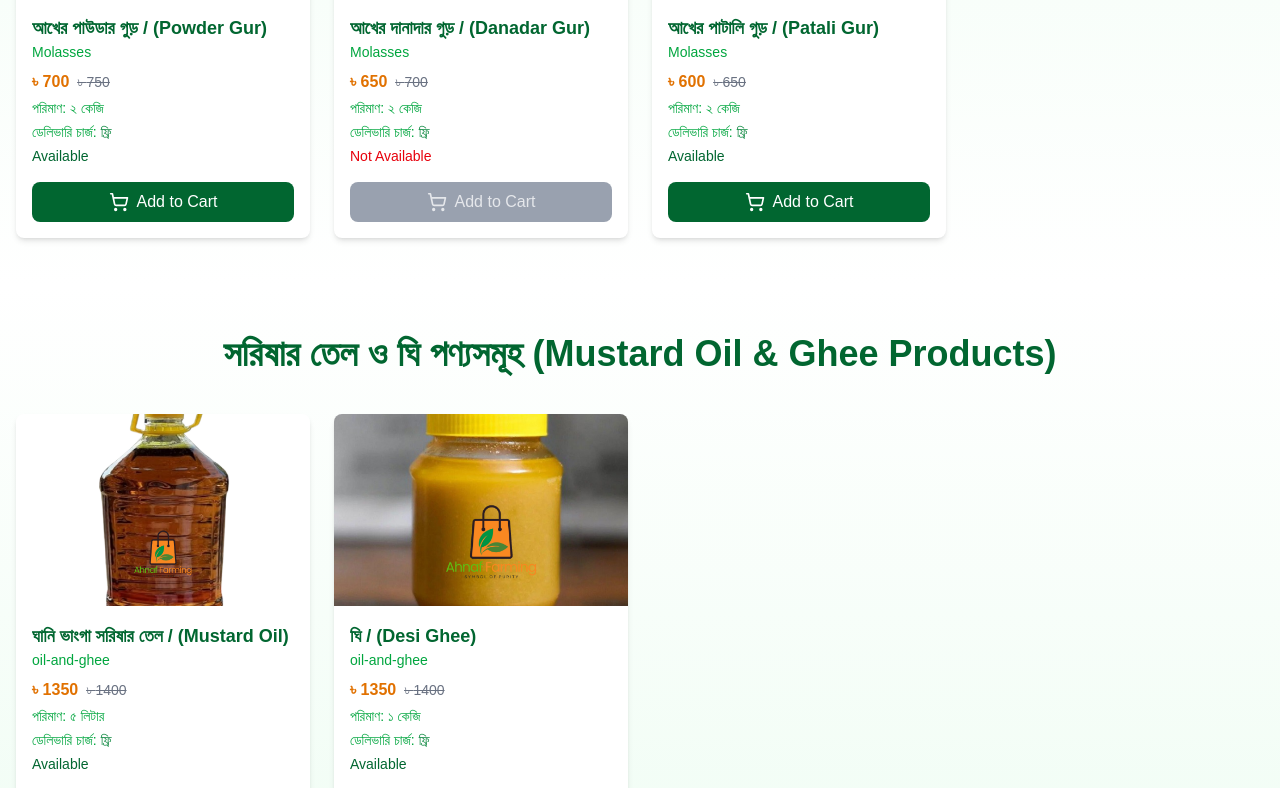
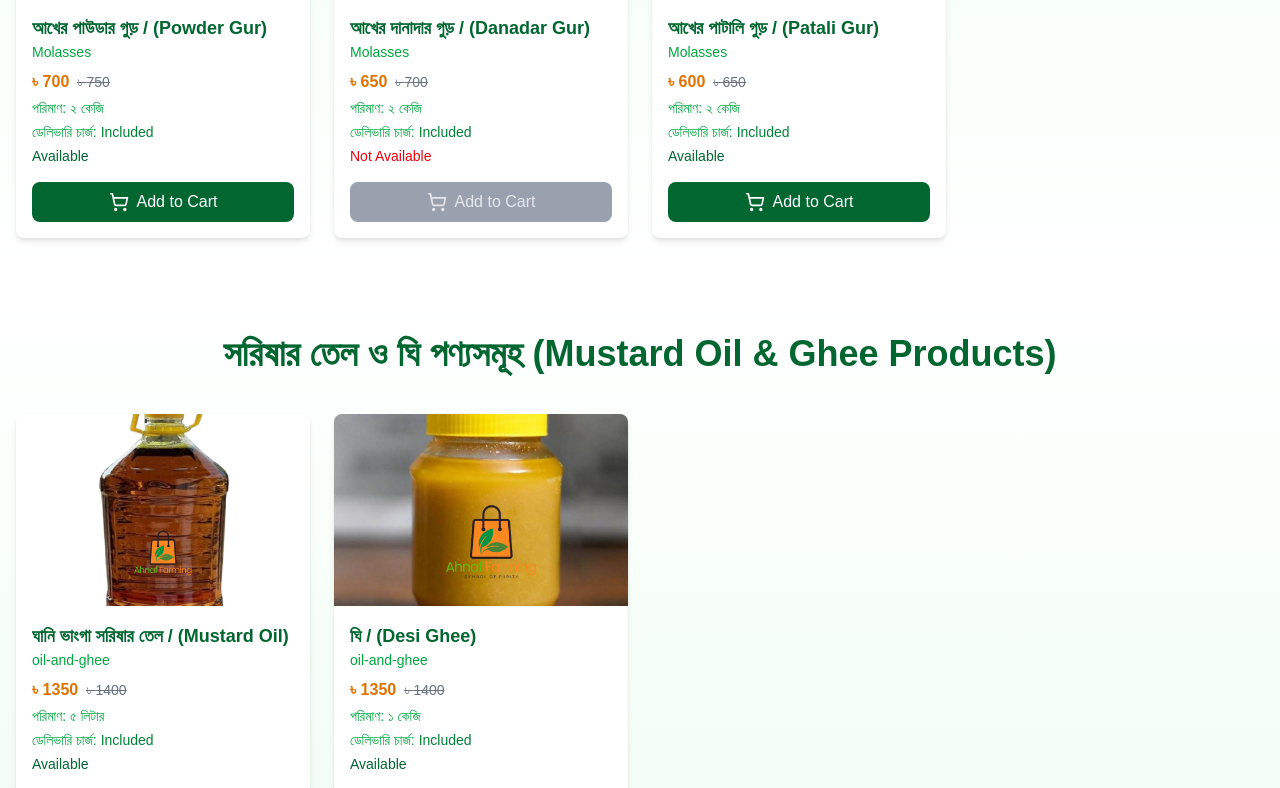
Before and after one commit to HubJourney123/ahnaf-farming-frontend, a Next.js app: page / in a window 1280 px wide. Shown: the part 1652-2440 px from the top of the page. Built offline with nearby package versions, Linux system fonts and the light colour scheme.

Commit message:
Update ProductCard.js

```diff
--- a/src/components/ProductCard.js
+++ b/src/components/ProductCard.js
@@ -27,7 +27,7 @@ const ProductCard = ({ product, addToCart }) => {
             <p className="text-green-600 text-sm mt-1">
               ডেলিভারি চার্জ:{' '}
               <span className={product.deliveryCharge === 0 ? 'text-green-700' : 'text-green-600'}>
-                {product.deliveryCharge === 0 ? 'ফ্রি' : `৳ ${product.deliveryCharge}`}
+                {product.deliveryCharge === 0 ? 'Included' : `৳ ${product.deliveryCharge}`}
               </span>
             </p>
             <p className="text-green-600 text-sm mt-1">
```
